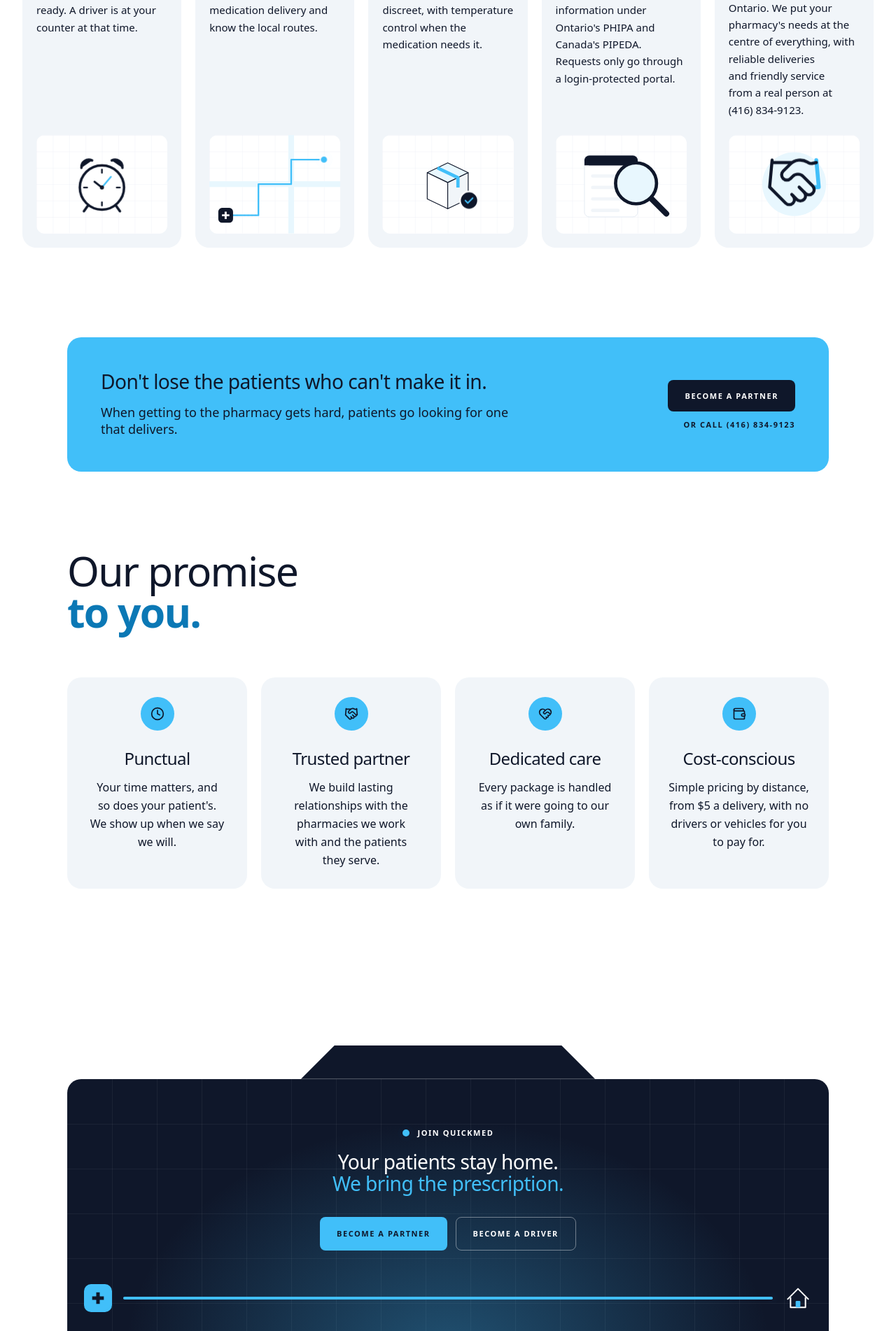
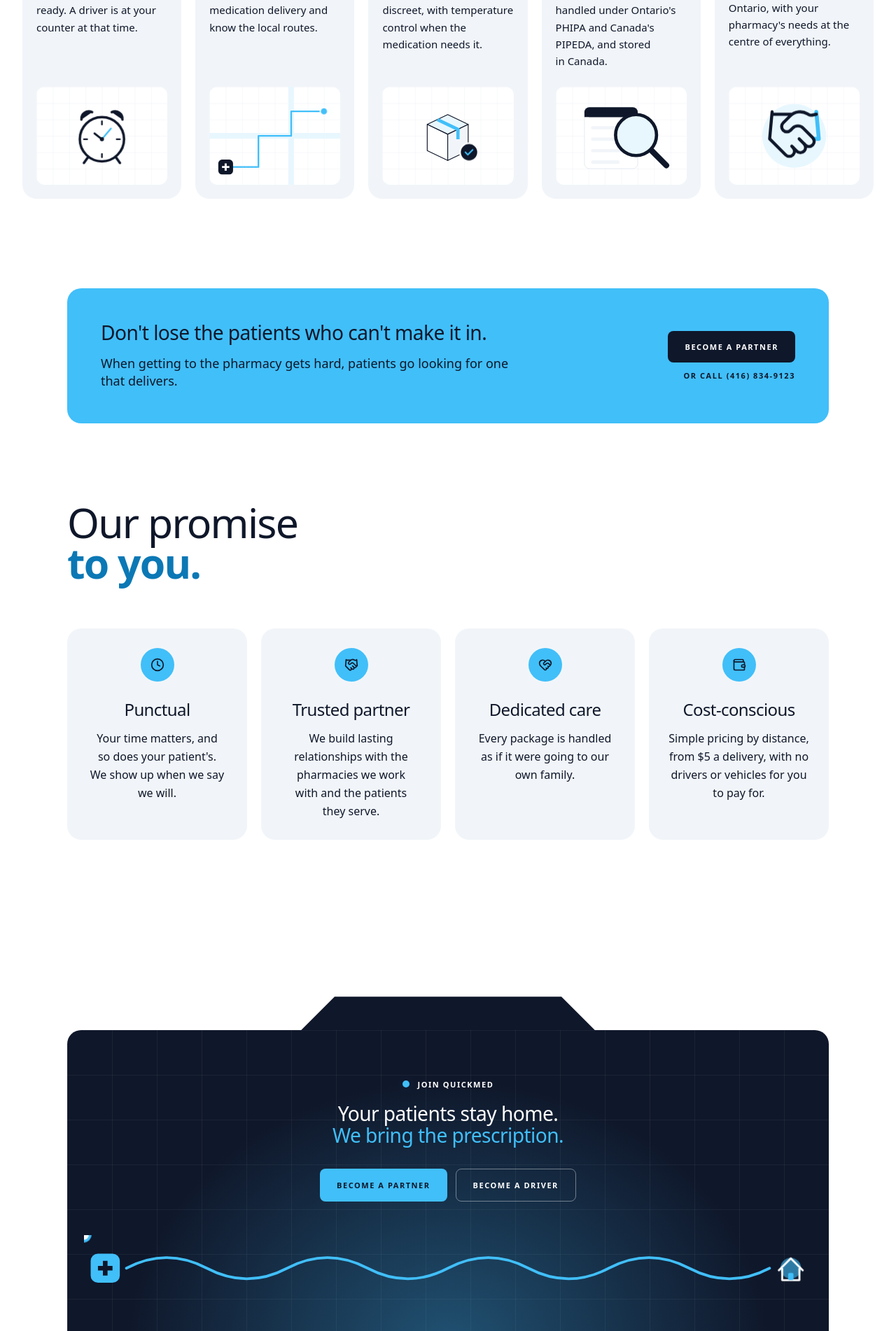
Before and after one commit to Louneyz/quickmed, a Next.js app: page / in a window 1280 px wide. Shown: the part 3560-5462 px from the top of the page at 70% size. Built offline with nearby package versions, Linux system fonts and the light colour scheme.

Commit message:
Even out safeguard card text and give the closing route line a wave
Co-Authored-By: Claude Opus 5.5 <noreply@anthropic.com>
Claude-Session: https://claude.ai/code/session_013yoprER6nrvyU9BHoq6jjD

```diff
--- a/src/app/globals.css
+++ b/src/app/globals.css
@@ -277,31 +277,7 @@ body {
   transform-origin: center;
 }
 
-.scene .s-line {
-  transform-origin: left center;
-}
-
-.scene .s-drive {
-  transform: translateX(100%);
-}
-
 @media (prefers-reduced-motion: no-preference) {
-  .scene[data-in="false"] .s-line {
-    transform: scaleX(0);
-  }
-
-  .scene[data-in="true"] .s-line {
-    animation: s-line 2s var(--ease-expo) both;
-  }
-
-  .scene[data-in="false"] .s-drive {
-    opacity: 0;
-  }
-
-  .scene[data-in="true"] .s-drive {
-    animation: s-drive 6s ease-in-out 1.6s infinite both;
-  }
-
   .scene[data-in="false"] .s-draw {
     stroke-dashoffset: 1;
   }
@@ -405,32 +381,3 @@ html:has(dialog[open]) {
 a[href^="tel:"] {
   white-space: nowrap;
 }
-
-@keyframes s-line {
-  from {
-    transform: scaleX(0);
-  }
-  to {
-    transform: scaleX(1);
-  }
-}
-
-/* The courier dot drives the line, waits at the door, then starts the next run. */
-@keyframes s-drive {
-  0% {
-    transform: translateX(0);
-    opacity: 1;
-  }
-  70% {
-    transform: translateX(100%);
-    opacity: 1;
-  }
-  90% {
-    transform: translateX(100%);
-    opacity: 0;
-  }
-  100% {
-    transform: translateX(0);
-    opacity: 0;
-  }
-}
--- a/src/components/home/scenes.tsx
+++ b/src/components/home/scenes.tsx
@@ -169,28 +169,56 @@ export function SupportScene() {
 }
 
 // Last stop: a wide route that ends at the patient's door, drawn for the dark panel.
-// Closing panel: a straight route from the pharmacy to the patient's door, drawn under the buttons.
+// A gentle up-and-down route from x0 to x1 along y, as smooth quadratic waves.
+function waveRoute(x0: number, x1: number, y: number, waves: number, amp: number) {
+    const half = (x1 - x0) / (waves * 2);
+    return `M${x0} ${y} q ${half / 2} ${-amp * 2} ${half} 0` + ` t ${half} 0`.repeat(waves * 2 - 1);
+}
+
+function DoorstepRoute({ width, waves, id, className }: { width: number; waves: number; id: string; className?: string }) {
+    const motion = !useReducedMotion();
+    const route = waveRoute(64, width - 64, 50, waves, 16);
+    return (
+        <svg viewBox={`0 0 ${width} 100`} className={cn("h-auto w-full", className)} aria-hidden="true">
+            <path d={route} fill="none" stroke="rgb(255 255 255 / 0.2)" strokeWidth="3" strokeDasharray="2 8" strokeLinecap="round" />
+            <path id={id} d={route} pathLength={1} fill="none" stroke="var(--brand)" strokeWidth="4" strokeLinecap="round" className="s-draw" />
+
+            <g transform="translate(32 50)">
+                <rect x="-22" y="-22" width="44" height="44" rx="11" fill="var(--brand)" />
+                <path d="M-3.5 -11h7v7.5h7.5v7h-7.5v7.5h-7v-7.5h-7.5v-7h7.5z" fill="var(--ink)" />
+            </g>
+
+            <g transform={`translate(${width - 32} 50)`}>
+                <circle r="26" fill="var(--brand)" opacity="0.18" className="pin-pulse" />
+                <path d="M-18 3 L0 -15 L18 3" fill="none" stroke="white" strokeWidth="3" strokeLinecap="round" strokeLinejoin="round" />
+                <path d="M-13 0 V18 H13 V0" fill="none" stroke="white" strokeWidth="3" strokeLinejoin="round" />
+                <rect x="-4" y="7" width="8" height="11" rx="2" fill="var(--brand)" />
+            </g>
+
+            <g>
+                <circle r="9" fill="white" stroke="var(--brand)" strokeWidth="4" />
+                {/* Separate elements so SMIL starts fresh when motion turns on after hydration. */}
+                {motion ? (
+                    <animateMotion key="drive" dur="6s" repeatCount="indefinite">
+                        <mpath href={`#${id}`} />
+                    </animateMotion>
+                ) : (
+                    <animateMotion key="still" dur="0.01s" fill="freeze" keyPoints="1;1" keyTimes="0;1" calcMode="linear">
+                        <mpath href={`#${id}`} />
+                    </animateMotion>
+                )}
+            </g>
+        </svg>
+    );
+}
+
+// Closing panel: a winding route from the pharmacy to the patient's door, drawn under the buttons.
+// Phones get a shorter route with fewer bends so the icons stay a readable size.
 export function DoorstepLine() {
     return (
-        <Scene label="Delivery route from the pharmacy to the patient's front door" className="flex items-center gap-3 md:gap-4">
-            <span className="flex h-10 w-10 shrink-0 items-center justify-center rounded-[10px] bg-brand" aria-hidden="true">
-                <svg viewBox="-12 -12 24 24" className="h-5 w-5"><path d="M-3 -10h6v7h7v6h-7v7h-6v-7h-7v-6h7z" fill="var(--ink)" /></svg>
-            </span>
-            <span className="relative h-2.5 flex-1" aria-hidden="true">
-                <span className="absolute inset-x-0 top-1/2 -translate-y-1/2 border-t-2 border-dashed border-white/25" />
-                <span className="s-line absolute inset-x-0 top-1/2 h-1 -translate-y-1/2 rounded-full bg-brand" />
-                <span className="s-drive absolute inset-0">
-                    <span className="absolute left-0 top-1/2 h-4 w-4 -translate-x-1/2 -translate-y-1/2 rounded-full border-4 border-brand bg-white" />
-                </span>
-            </span>
-            <span className="relative flex h-10 w-10 shrink-0 items-center justify-center" aria-hidden="true">
-                <span className="pin-pulse absolute inset-0 rounded-full bg-brand/20" />
-                <svg viewBox="-24 -22 48 48" className="relative h-8 w-8">
-                    <path d="M-22 4 L0 -18 L22 4" fill="none" stroke="white" strokeWidth="3" strokeLinecap="round" strokeLinejoin="round" />
-                    <path d="M-16 0 V22 H16 V0" fill="none" stroke="white" strokeWidth="3" strokeLinejoin="round" />
-                    <rect x="-5" y="8" width="10" height="14" rx="2" fill="var(--brand)" />
-                </svg>
-            </span>
+        <Scene label="Delivery route from the pharmacy to the patient's front door">
+            <DoorstepRoute width={420} waves={2} id="door-route-sm" className="md:hidden" />
+            <DoorstepRoute width={1100} waves={4} id="door-route-lg" className="hidden md:block" />
         </Scene>
     );
 }
--- a/src/components/services.tsx
+++ b/src/components/services.tsx
@@ -23,13 +23,13 @@ const services = [
     {
         eyebrow: "04 Secure",
         title: "Patient privacy, protected",
-        description: "We handle patient information under Ontario's PHIPA and Canada's PIPEDA. Requests only go through a login-protected portal.",
+        description: "Patient information is handled under Ontario's PHIPA and Canada's PIPEDA, and stored in Canada.",
         scene: PrivacyScene,
     },
     {
         eyebrow: "05 Customer first",
         title: "Here for you",
-        description: "Your customer-first delivery partner in Ontario. We put your pharmacy's needs at the centre of everything, with reliable deliveries and friendly service from a real person at (416)\u00a0834-9123.",
+        description: "Your customer-first delivery partner in Ontario, with your pharmacy's needs at the centre of everything.",
         scene: SupportScene,
     },
 ];
```
